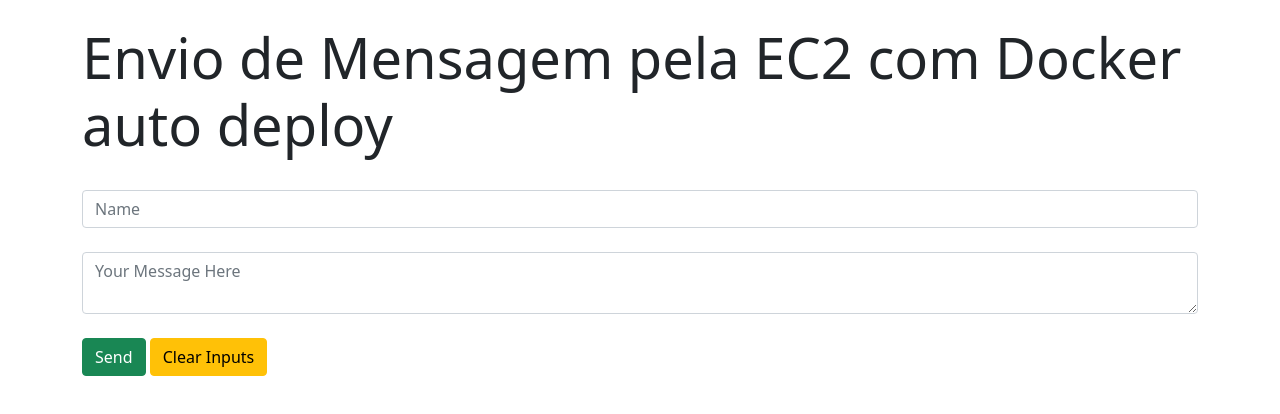
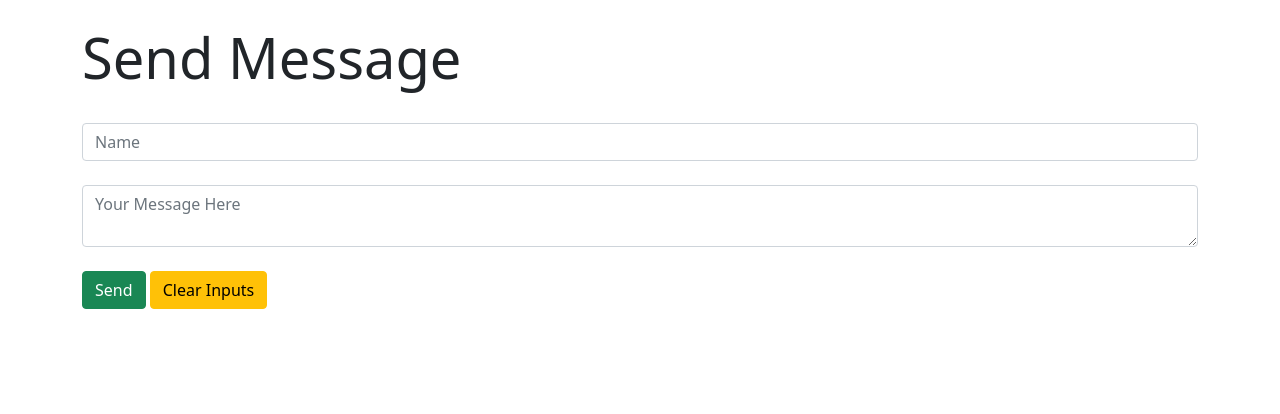
Before and after one commit to Matheus-Thurler/ezops-test-Matheus-Thurler, a website: page index.html in a window 1280 px wide. Drawn offline with nearby package versions, Linux system fonts and the light colour scheme; no server answers.

```diff
--- a/index.html
+++ b/index.html
@@ -10,7 +10,7 @@
 <div class="container">
  <br>
  <div class="jumbotron">
- <h1 class="display-4">Envio de Mensagem pela EC2 com Docker auto deploy</h1>
+ <h1 class="display-4">Send Message</h1>
  <br>
  <input id = "name" class="form-control" placeholder="Name">
  <br>
```
